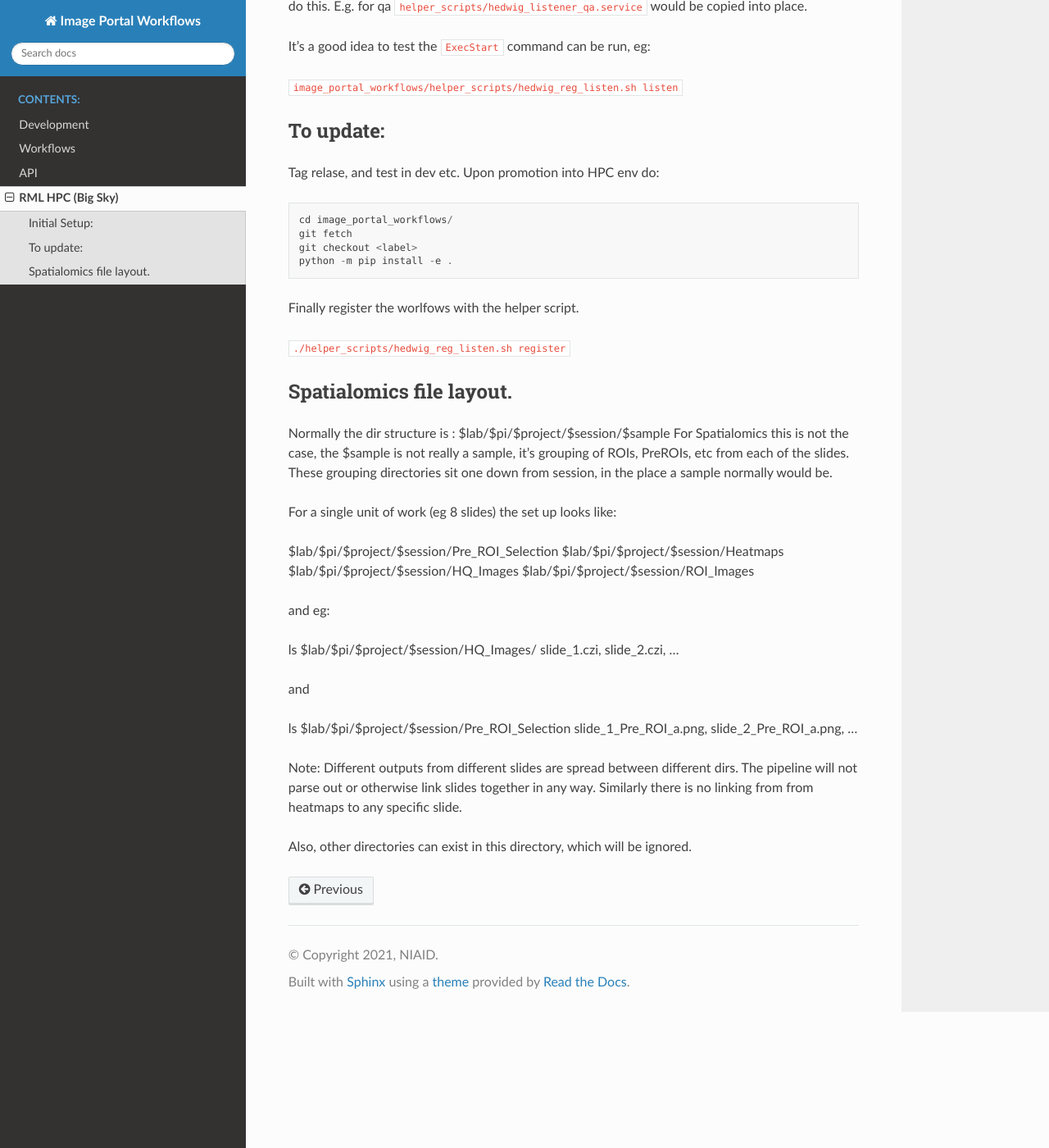
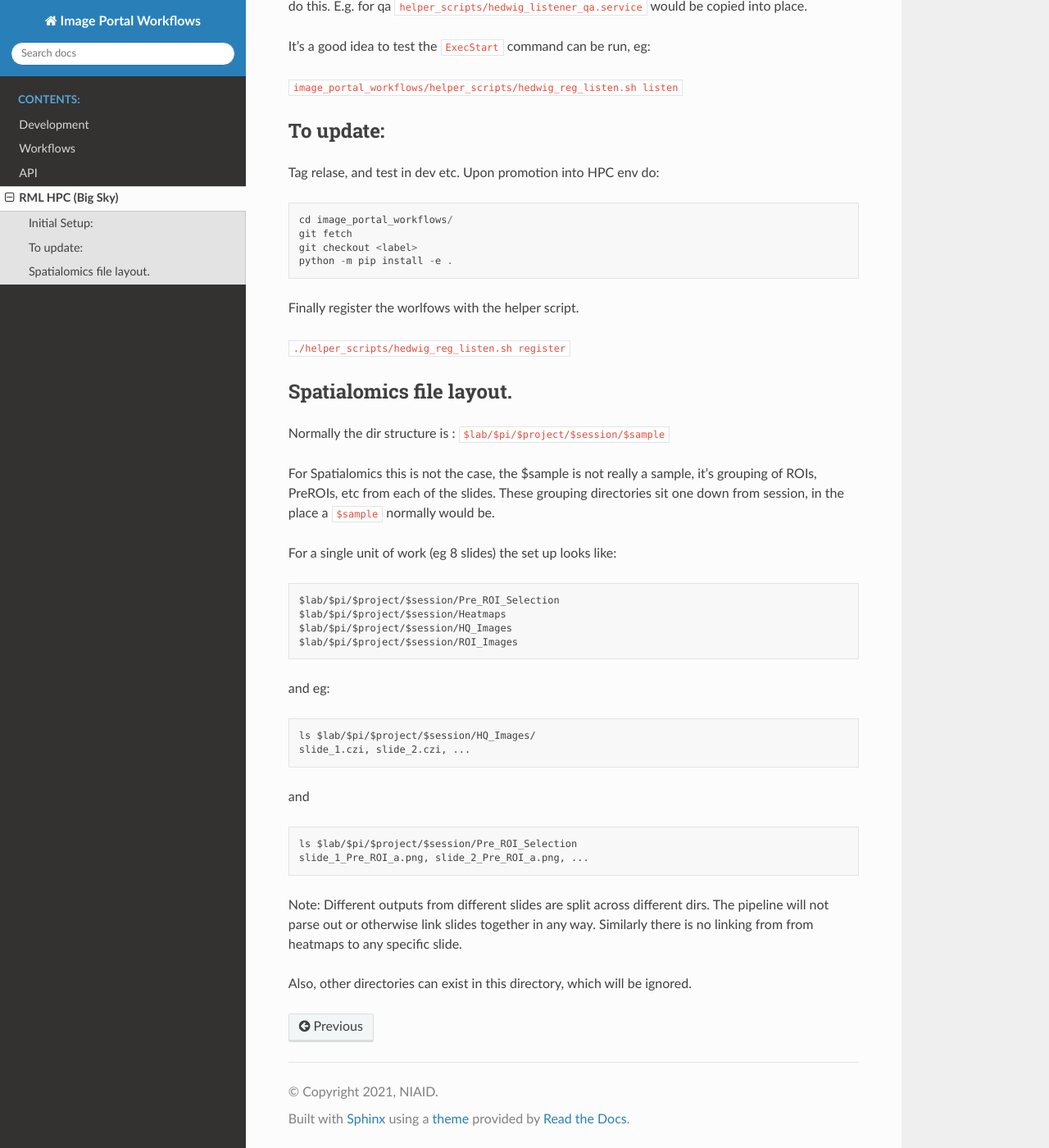
Before and after one commit to niaid/image_portal_workflows, a Sphinx documentation site: the page built from docs/source/hpc.rst, in a window 1280 px wide and 1400 px high, scrolled down 797 px. Shown: the whole window at 82% size. Built offline with Sphinx 7.4.7 and the Read the Docs theme 2.0.0, drawn with Linux system fonts in a browser that asks for light colours.

Commit message:
Update hpc.rst

```diff
--- a/docs/source/hpc.rst
+++ b/docs/source/hpc.rst
@@ -69,30 +69,39 @@ Finally register the worlfows with the helper script.
 Spatialomics file layout.
 -------------------------
 
-Normally the dir structure is : $lab/$pi/$project/$session/$sample
+Normally the dir structure is : ``$lab/$pi/$project/$session/$sample``
+
 For Spatialomics this is not the case, the $sample is not really a sample, it's grouping of ROIs,
 PreROIs, etc from each of the slides.
-These grouping directories sit one down from session, in the place a sample normally would be.
+These grouping directories sit one down from session, in the place a ``$sample`` normally would be.
 
 For a single unit of work (eg 8 slides) the set up looks like:
 
-$lab/$pi/$project/$session/Pre_ROI_Selection
-$lab/$pi/$project/$session/Heatmaps
-$lab/$pi/$project/$session/HQ_Images
-$lab/$pi/$project/$session/ROI_Images
+.. code-block::
+
+   $lab/$pi/$project/$session/Pre_ROI_Selection
+   $lab/$pi/$project/$session/Heatmaps
+   $lab/$pi/$project/$session/HQ_Images
+   $lab/$pi/$project/$session/ROI_Images
+
 
 and eg:
 
-ls $lab/$pi/$project/$session/HQ_Images/
-slide_1.czi, slide_2.czi, ...
+.. code-block::
+
+   ls $lab/$pi/$project/$session/HQ_Images/
+   slide_1.czi, slide_2.czi, ...
 
 and
 
-ls $lab/$pi/$project/$session/Pre_ROI_Selection
-slide_1_Pre_ROI_a.png, slide_2_Pre_ROI_a.png, ...
+.. code-block::
+
+   ls $lab/$pi/$project/$session/Pre_ROI_Selection
+   slide_1_Pre_ROI_a.png, slide_2_Pre_ROI_a.png, ...
+
 
 Note:
-Different outputs from different slides are spread between different dirs.
+Different outputs from different slides are split across different dirs.
 The pipeline will not parse out or otherwise link slides together in any way.
 Similarly there is no linking from from heatmaps to any specific slide.
 
```
